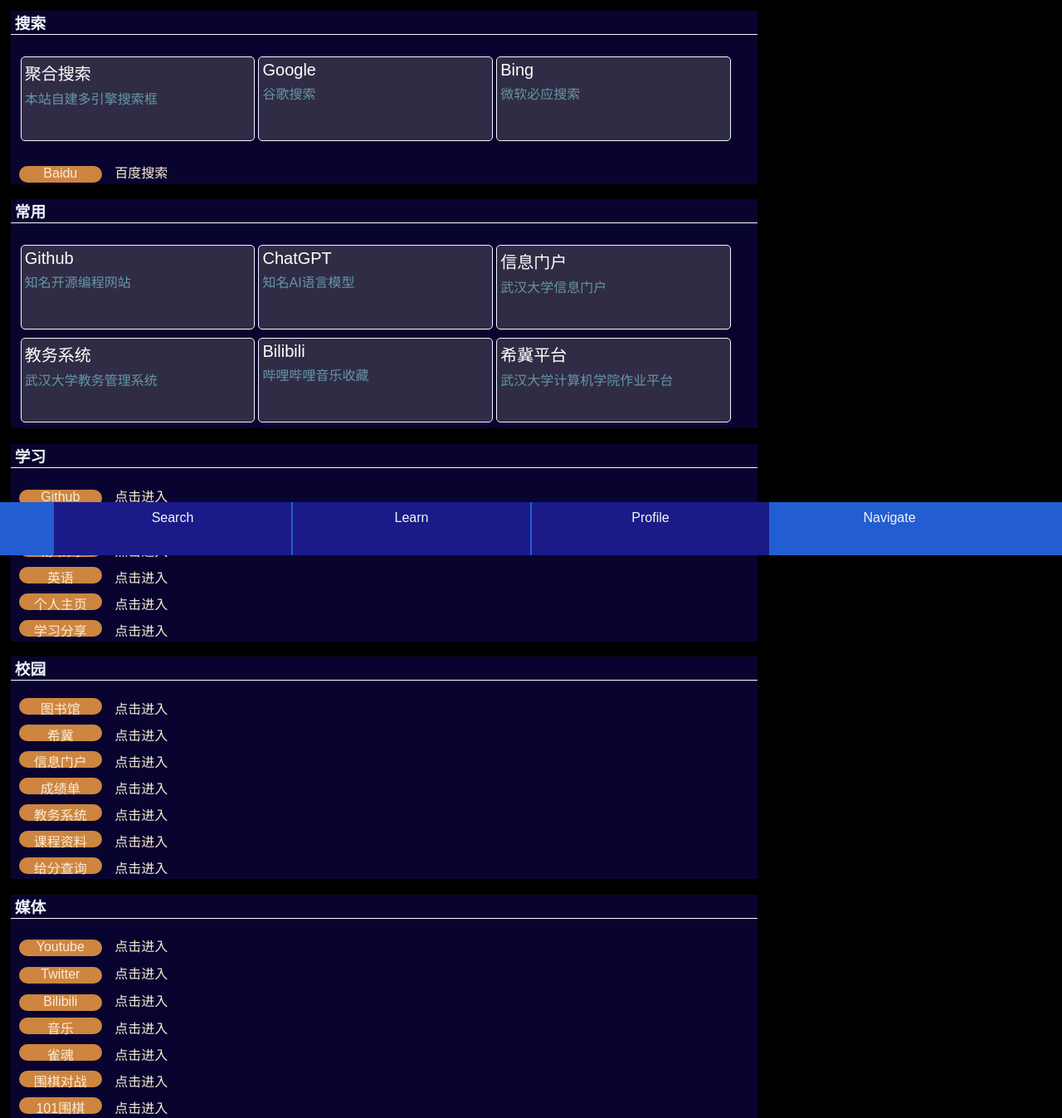
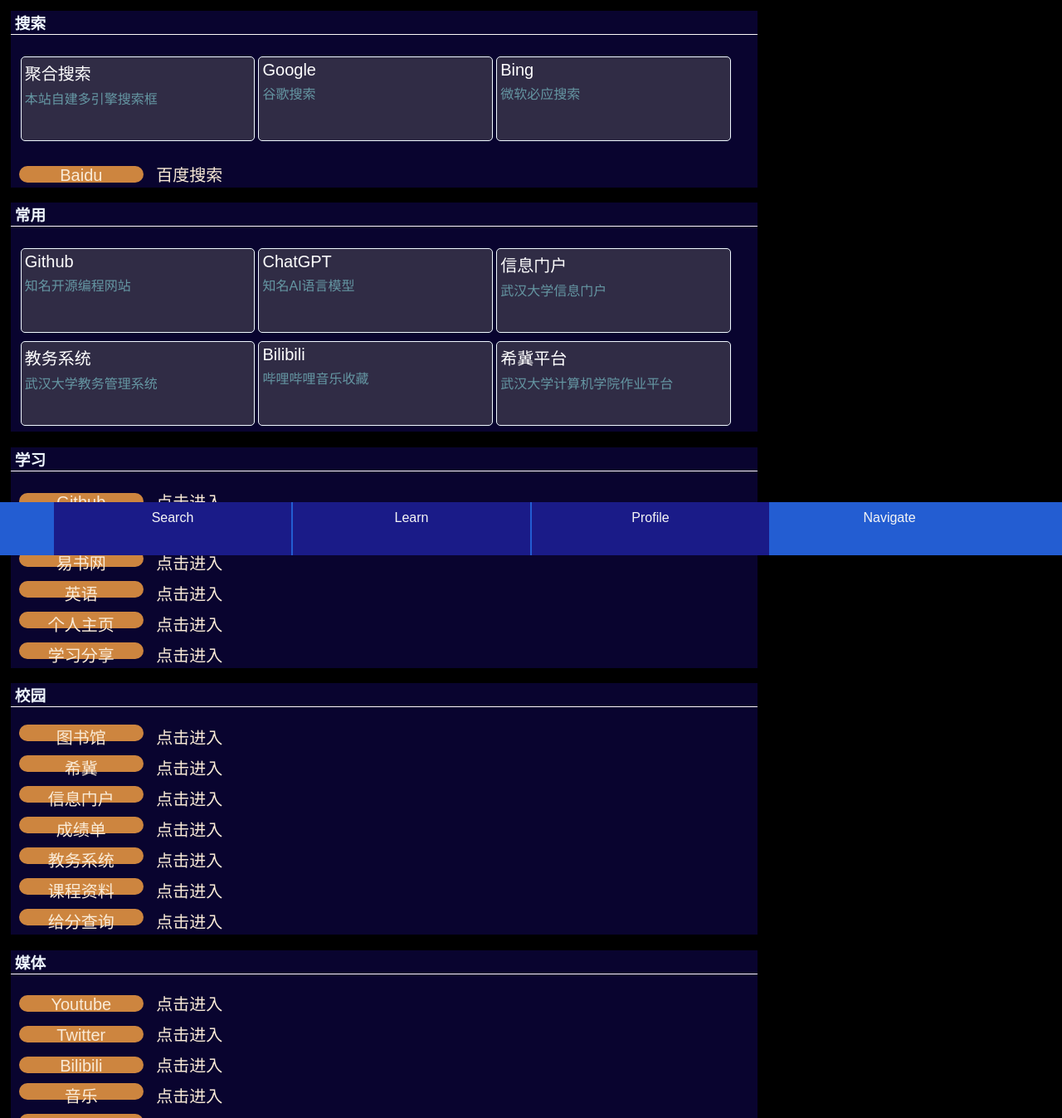
Before and after one commit to Gugugugugutian/Gugugugugutian.github.io, a PHP site: page /navi.html in a window 1280 px wide. Shown: the part 131-1478 px from the top of the page at 83% size. Run offline with PHP 8.4, Linux system fonts and the light colour scheme.

Commit message:
Update nav.css

```diff
--- a/nav.css
+++ b/nav.css
@@ -188,13 +188,14 @@
     margin-left: 5px;
     text-align: left;
     margin-bottom: 4px;
+    font-size: 2.5vh;
 }
 .log0 a {
     text-decoration: none;
     display: inline-block;
     text-align: center;
-    width: 12vi;
-    max-width: 100px;
+    width: 18vi;
+    max-width: 150px;
     height: 2.5vh;
     background-color: peru;
     color: antiquewhite;
```
